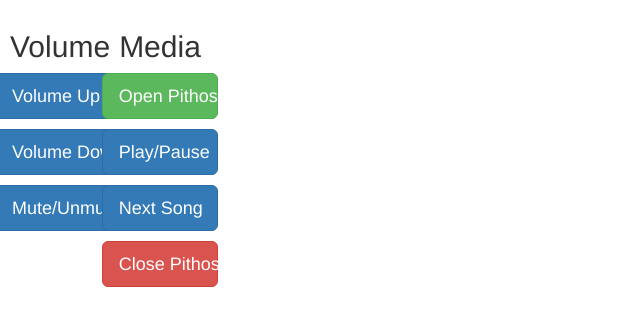
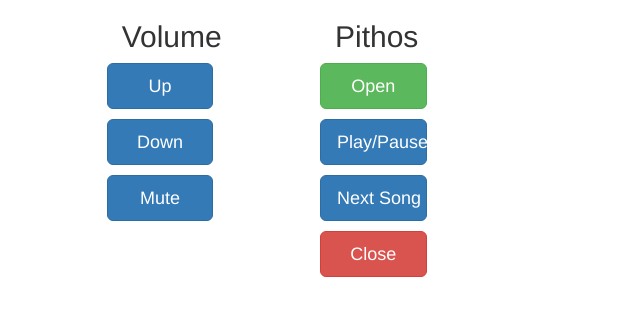
Before and after one commit to Myoldmopar/my-remote-control, a Django app: page / in a window 1280 px wide. Shown: the top 326 px of the page, without its empty margins (0-640 px from the left). Run offline with Django 3.2, Linux system fonts and the light colour scheme; parts of the project's set-up code (start-up, migrations or seed data) failed here and were passed over; some libraries are stand-ins or nearby versions.

Commit message:
Added bower to pull file statically; much nicer; other cleanup

```diff
--- a/beastcontroller/settings.py
+++ b/beastcontroller/settings.py
@@ -118,4 +118,10 @@
 # Static files (CSS, JavaScript, Images)
 # https://docs.djangoproject.com/en/1.11/howto/static-files/
 
+# main static search path, per app
 STATIC_URL = '/static/'
+
+# additional search path for root static items
+STATICFILES_DIRS = [
+    os.path.join(BASE_DIR, "static")
+]
--- a/controllerapp/templates/controllerapp/controls.html
+++ b/controllerapp/templates/controllerapp/controls.html
@@ -3,37 +3,40 @@
 <head>
     <meta charset="UTF-8">
     <title>Volume Controller</title>
+    {% load static %}
+    <link rel="shortcut icon" type="image/png" href="{% static 'favicon.ico' %}"/>
     <meta name="viewport" content="width=device-width, initial-scale=1">
-    <link rel="stylesheet" href="https://maxcdn.bootstrapcdn.com/bootstrap/3.3.7/css/bootstrap.min.css">
-    <script src="https://ajax.googleapis.com/ajax/libs/jquery/3.2.1/jquery.min.js"></script>
-    <script src="https://maxcdn.bootstrapcdn.com/bootstrap/3.3.7/js/bootstrap.min.js"></script>
-    <script src="https://ajax.googleapis.com/ajax/libs/angularjs/1.4.3/angular.min.js"></script>
+    <link rel="stylesheet" href="{% static 'vendors/bower_components/bootstrap/dist/css/bootstrap.min.css' %}">
+    <script src="{% static 'vendors/bower_components/jquery/dist/jquery.min.js' %}"></script>
+    <script src="{% static 'vendors/bower_components/bootstrap/dist/js/bootstrap.min.js' %}"></script>
+    <script src="{% static 'vendors/bower_components/angular/angular.js' %}"></script>
+
 </head>
 <body ng-app="volumeApp">
 <div ng-controller="volumeController">
-    <div id="wrapper" class="col-md-1 col-xs-6">
+    <div id="wrapper" class="col-md-1 col-xs-4 col-md-offset-1 col-xs-offset-1">
         <h2>Volume</h2>
         <div class="row padded">
             <button class="btn btn-primary btn-lg" ng-click="volumeUp()">
-                Volume Up
+                Up
             </button>
         </div>
         <div class="row padded">
             <button class="btn btn-primary btn-lg" ng-click="volumeDown()">
-                Volume Down
+                Down
             </button>
         </div>
         <div class="row padded">
             <button class="btn btn-primary btn-lg" ng-click="volumeMute()">
-                Mute/Unmute
+                Mute
             </button>
         </div>
     </div>
-    <div id="wrapper" class="col-md-1 col-xs-6">
-        <h2>Media</h2>
+    <div id="wrapper" class="col-md-1 col-xs-4 col-md-offset-1 col-xs-offset-2">
+        <h2>Pithos</h2>
         <div class="row padded">
             <button class="btn btn-success btn-lg" ng-click="openPithos()">
-                Open Pithos
+                Open
             </button>
         </div>
         <div class="row padded">
@@ -48,7 +51,7 @@
         </div>
         <div class="row padded">
             <button class="btn btn-danger btn-lg" ng-click="closePithos()">
-                Close Pithos
+                Close
             </button>
         </div>
     </div>
@@ -58,12 +61,13 @@
         align-items: center;
         justify-content: center;
         text-align: center;
-        padding: 10px;
     }
+
     button {
         width: 100%;
         font-weight: bold;
     }
+
     .padded {
         padding-bottom: 10px;
     }
```
Also changed, not shown: bower.json (added, +25 -0 lines), package.json (added, +11 -0 lines), 1 other file.
